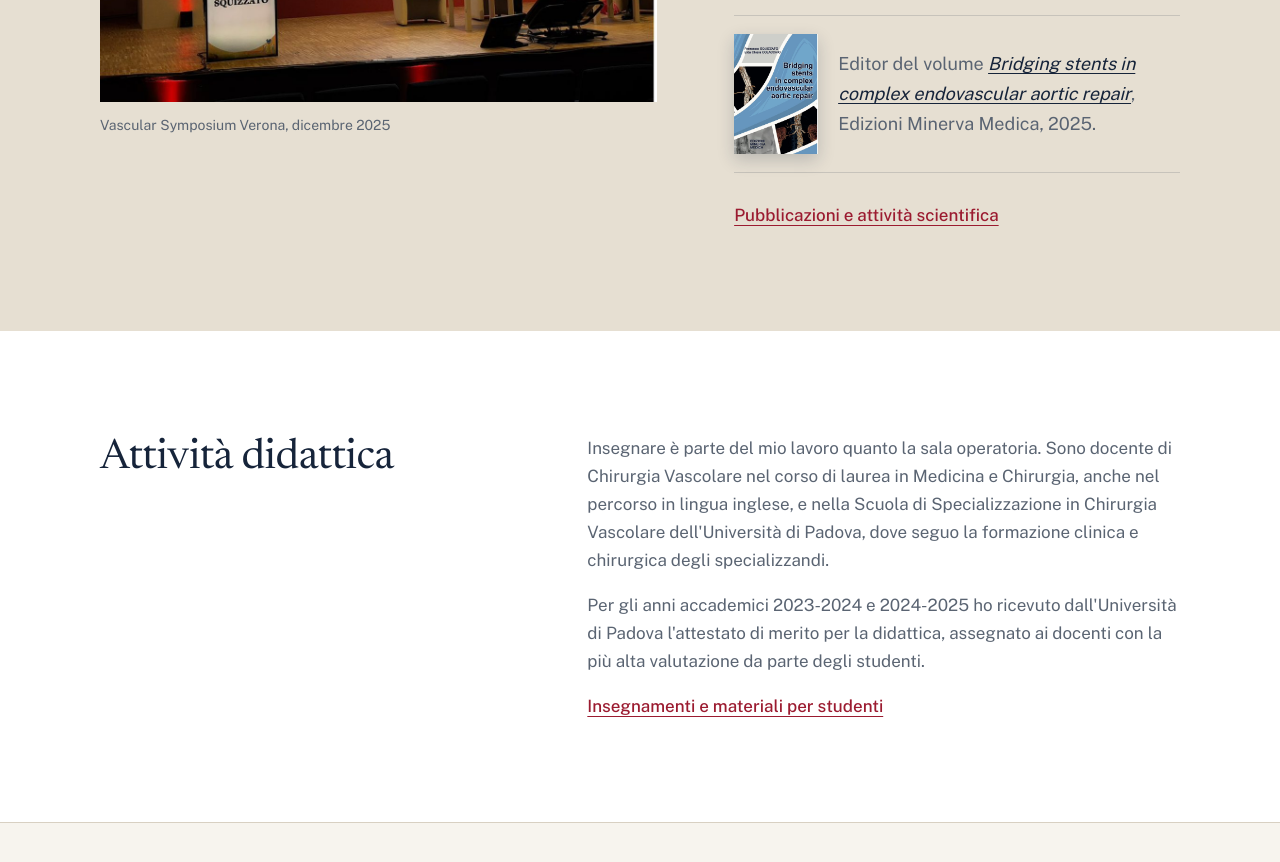
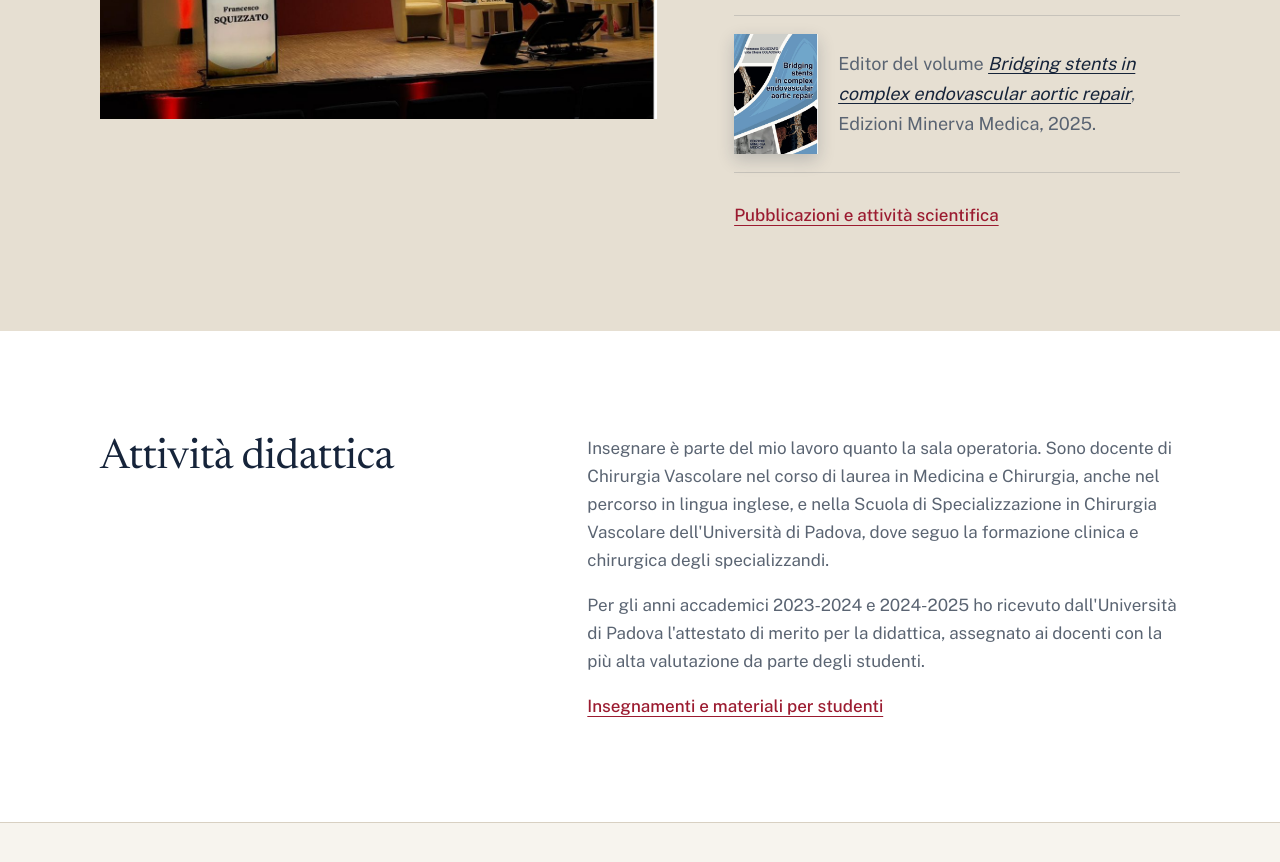
Before and after one commit to proffrancescosquizzato/proffrancescosquizzato.github.io, a plain HTML site: page index.html in a window 1280 px wide. Shown: the part 3614-4476 px from the top of the page. Drawn offline with Linux system fonts and the light colour scheme.

Commit message:
Add files via upload

```diff
--- a/index.html
+++ b/index.html
@@ -132,7 +132,6 @@
     <div class="wrap">
       <figure>
         <img class="foto" src="img/congresso-verona-2025.jpg" width="1200" height="887" alt="Il prof. Squizzato relatore al Vascular Symposium Verona 2025" loading="lazy">
-        <figcaption>Vascular Symposium Verona, dicembre 2025</figcaption>
       </figure>
       <div>
         <h2 id="t-ricerca">Dalla ricerca alla pratica clinica</h2>
```
